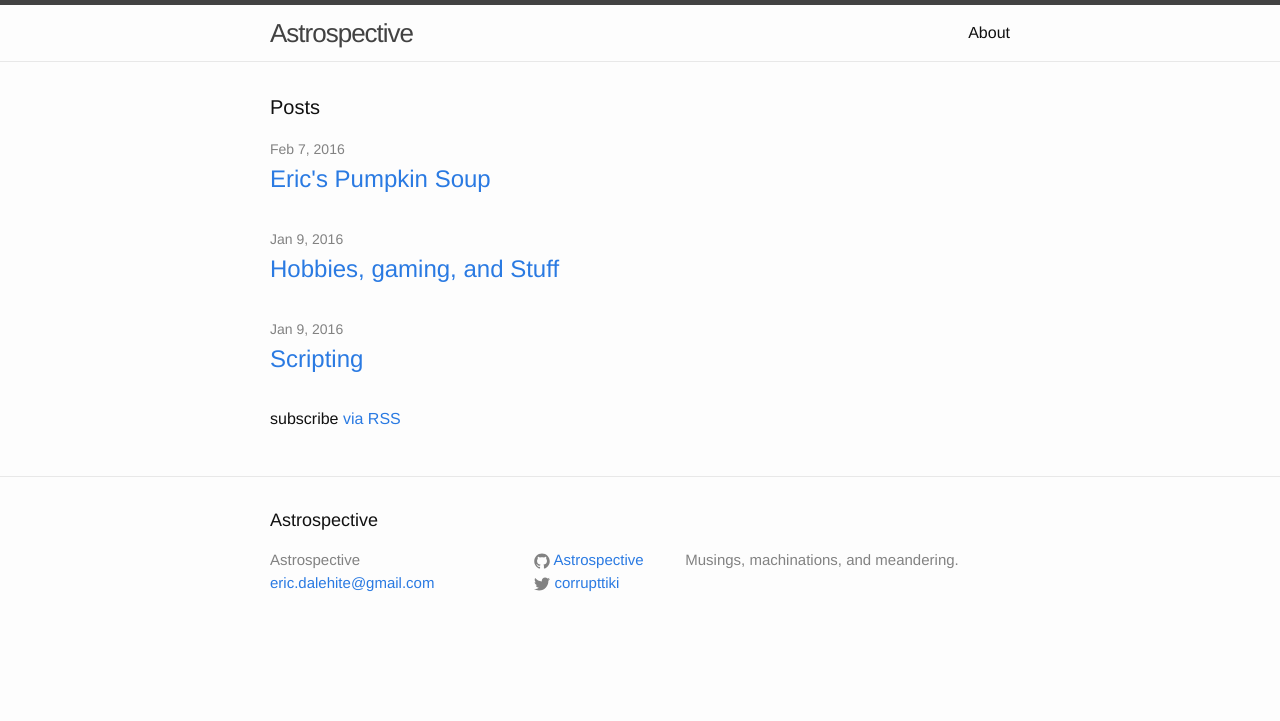
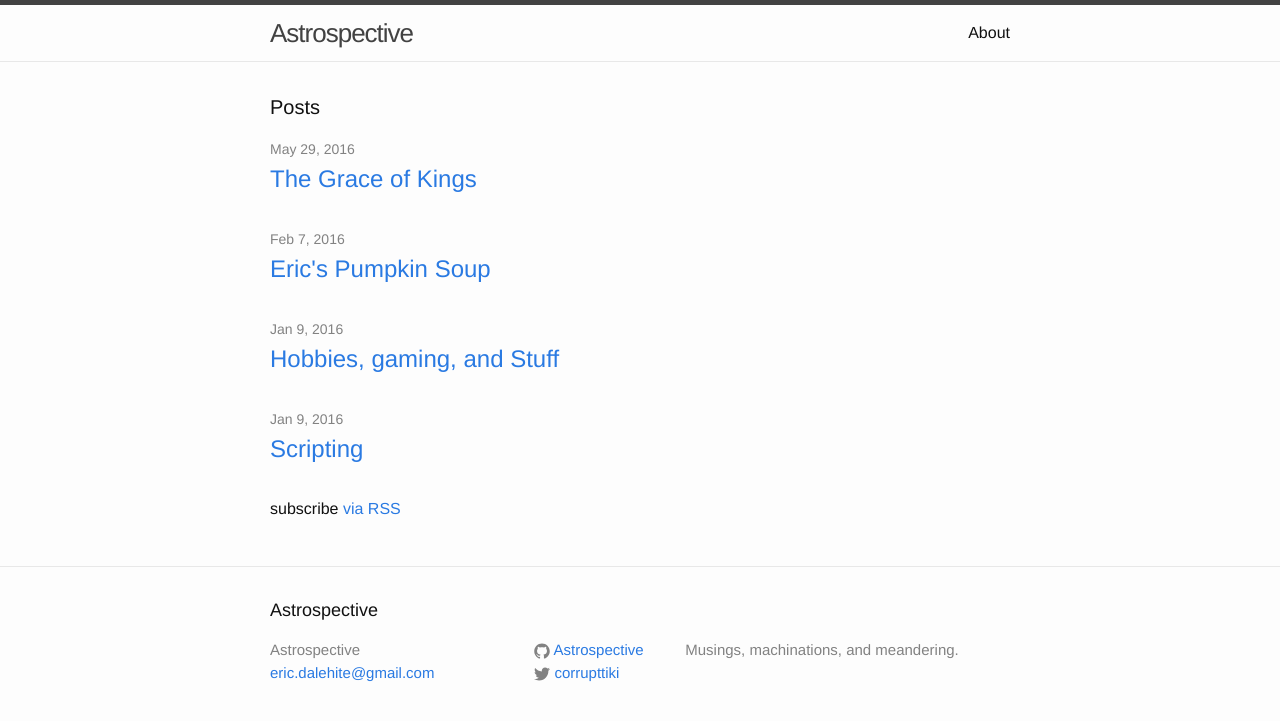
Before and after one commit to astrospective/astrospective.github.io, a Jekyll site: the page built from index.html, in a window 1280 px wide. Shown: the top 721 px of the page. Built offline with Jekyll 4.4.1, drawn with Linux system fonts in a browser that asks for light colours.

Commit message:
added header to new post

```diff
--- a/_posts/2016-05-29-the-grace-of-kings.md
+++ b/_posts/2016-05-29-the-grace-of-kings.md
@@ -1,5 +1,8 @@
 ---
-published: false
+layout: post
+title: The Grace of Kings
+description: Book plug
+tags: [books]
 ---
 ## The Grace of Kings
 
```
